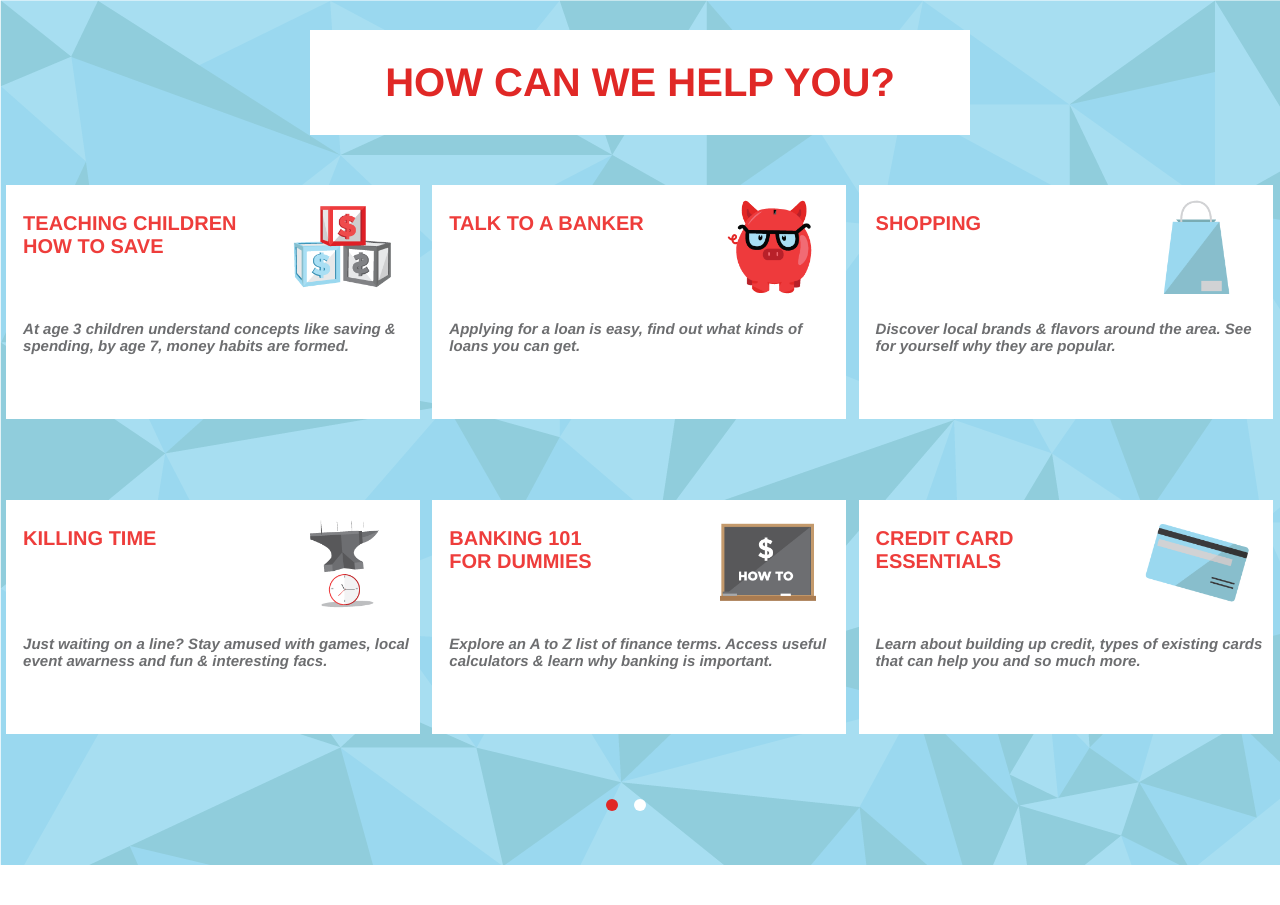
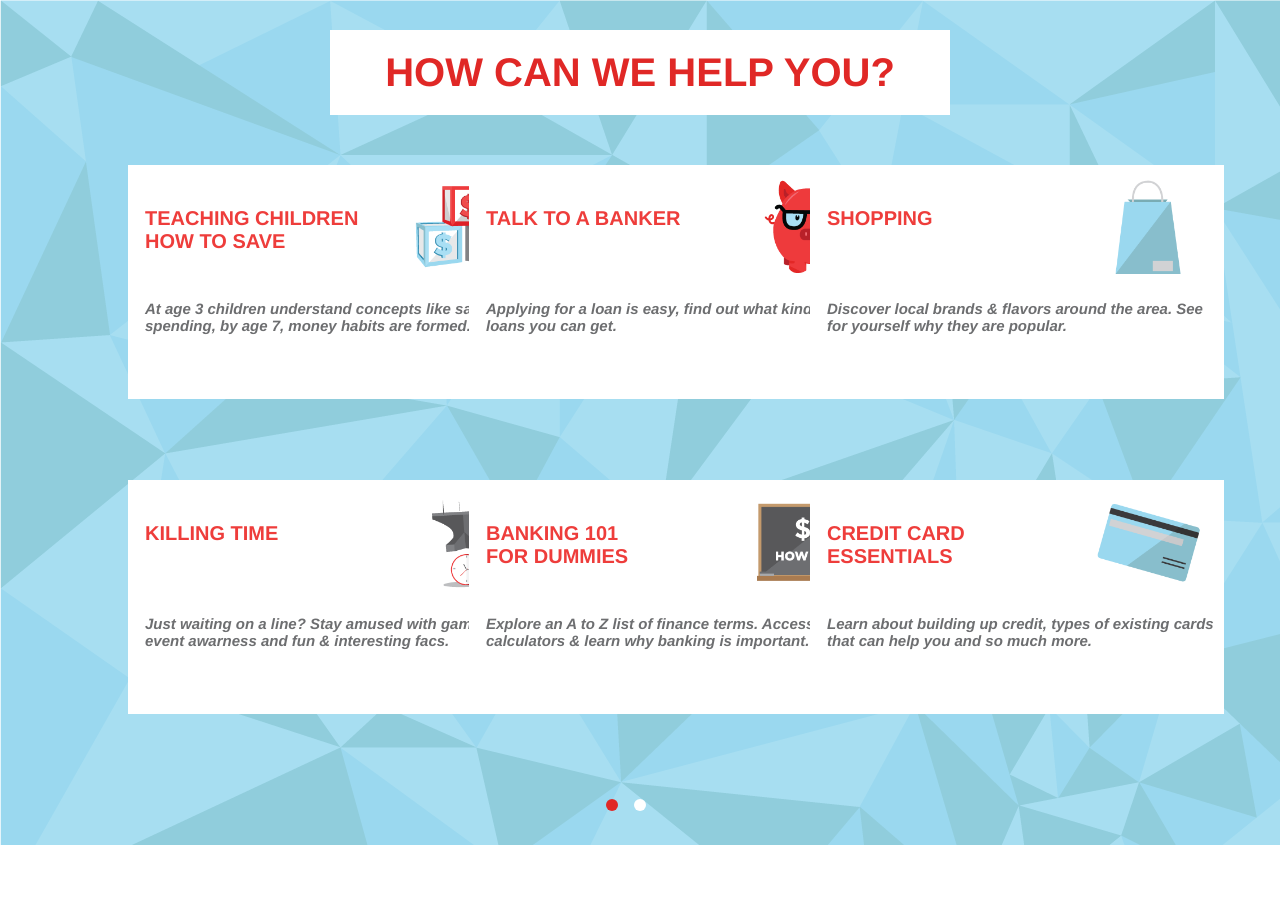
Before and after one commit to IsaacVH/Connected-Customer-Wide, a PHP site: page /htdocs/pages/connected-customer_main-page.php in a window 1280 px wide. Shown: the part 100-1005 px from the top of the page. Run offline with PHP 8.4, Linux system fonts and the light colour scheme.

Commit message:
box mas
box mas

```diff
--- a/htdocs/css/six-block-menu.css
+++ b/htdocs/css/six-block-menu.css
@@ -28,9 +28,10 @@
 .content-list {
 	padding: 0;
 	list-style-type: none;
-	width: 100%;
+	width: 80%;
 	height:auto;
-	margin: 0 auto;
+	margin:0 10%;
+
 
 	position: relative;
 }
@@ -149,6 +150,7 @@
 .option-title {
 	position:absolute;
 	top:0;
+	margin-top:35px;
 	margin-left:10px;
 	font-size: 20px;
 	font-weight: 900;
--- a/htdocs/pages/connected-customer_main-page.php
+++ b/htdocs/pages/connected-customer_main-page.php
@@ -10,8 +10,8 @@
 				font-size: 40px !important;
 				color: #198A3E;
 				text-align: center;
-				width:600px;
-				padding:30px;
+				width:580px;
+				padding:20px;
 				margin:0 auto;
 				background-color:white;
 				position:relative;
```
